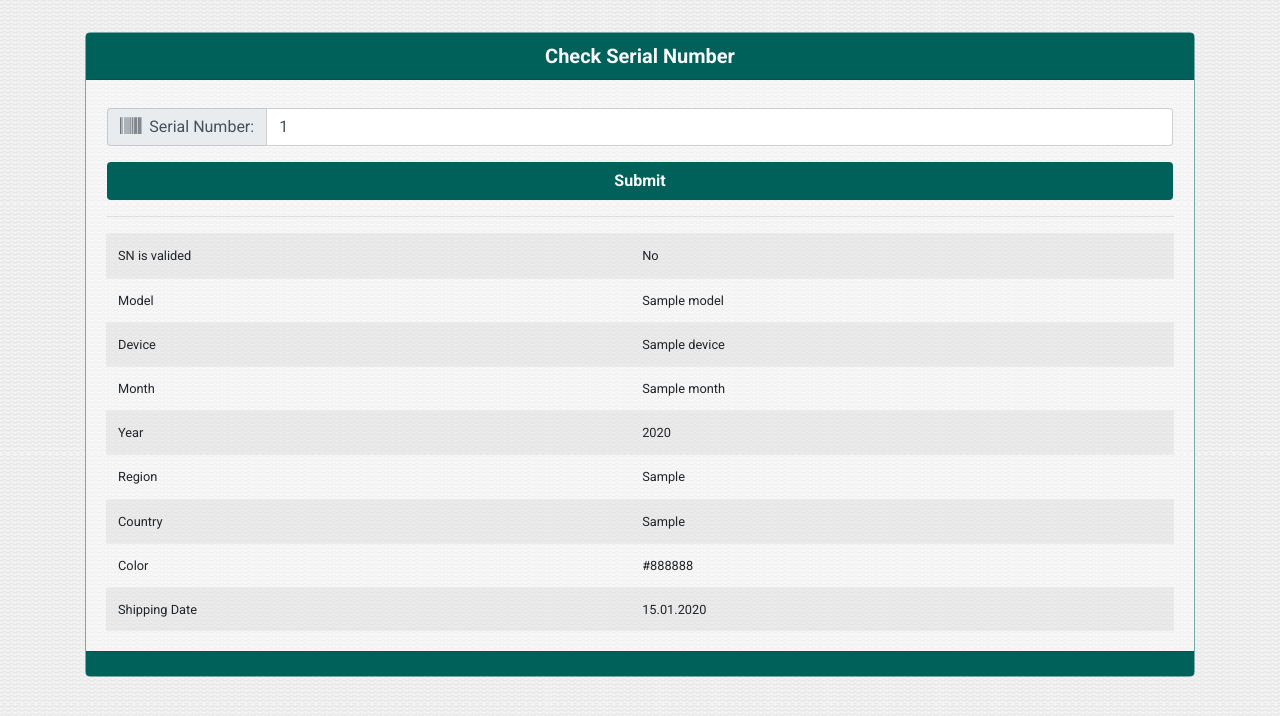
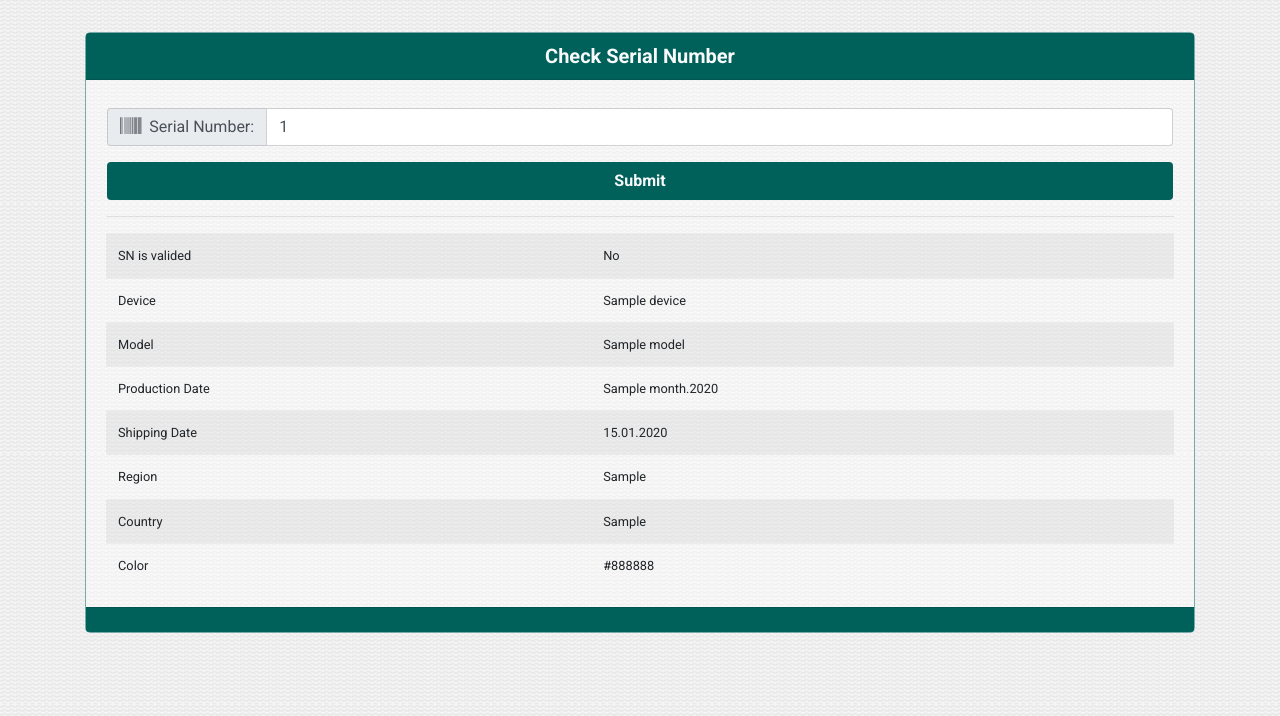
Before and after one commit to maxb02/Django-PB-service, a Django app: template pbsite/sncheck/templates/sncheck/sndetail.html in a window 1280 px wide. Shown: the part 46-762 px from the top of the page. Run offline with Django 3.2, Linux system fonts and the light colour scheme; the template is opened without the code that fills it: most values are stand-ins (such as "Sample title", 1, 10 or a date in 2020); parts of the project's set-up code (start-up, migrations or seed data) failed here and were passed over; some libraries are stand-ins or nearby versions.

Commit message:
add production date to sndetail.html

```diff
--- a/pbsite/sncheck/snshipments.py
+++ b/pbsite/sncheck/snshipments.py
@@ -5,7 +5,7 @@ def sn_shipments(sn):
     if sn:
         url = 'http://gw.greendata.com.ua:8008/api/get-device-info'
         try:
-            info = requests.get(url,params={'sn': sn}, verify=False).json()
+            info = requests.get(url,params={'sn': sn}, verify=False).json(
         except:
             return 'Erorr'
         if info:
--- a/pbsite/sncheck/templates/sncheck/sndetail.html
+++ b/pbsite/sncheck/templates/sncheck/sndetail.html
@@ -43,16 +43,16 @@
 						<td>No info in shipments</td>
 					{% else %}
 						{% for data in info %}
-							<td>Model</td> <td>{{ data.model }}</td>
+							<td>Device</td> <td>{{ data.device }}</td>
+						</tr>
+                         <tr>
+                            <td>Model</td> <td>{{ data.model }}</td>
 						</tr>
 						<tr>
-							<td>Device</td> <td>{{ data.device }}</td>
+							<td>Production Date</td> <td>{{ data.month }}.{{ data.year }}</td>
 						</tr>
-						<tr>
-							<td>Month</td> <td>{{ data.month }}</td>
-						</tr>
-						<tr>
-							<td>Year</td> <td>{{ data.year }}</td>
+                         <tr>
+							<td>Shipping Date</td> <td>{{ data.shippingDate | date:"d.m.Y" }}</td>
 						</tr>
 						<tr>
 							<td>Region</td> <td>{{ data.countryEng }}</td>
@@ -62,9 +62,7 @@
 						<tr>
 							<td>Color</td> <td>{{ data.colorEng }}</td>
 						</tr>
-						<tr>
-							<td>Shipping Date</td> <td>{{ data.shippingDate | date:"d.m.Y" }}</td>
-						</tr>
+
 
 						{% endfor %}
 					{% endif %}
```
